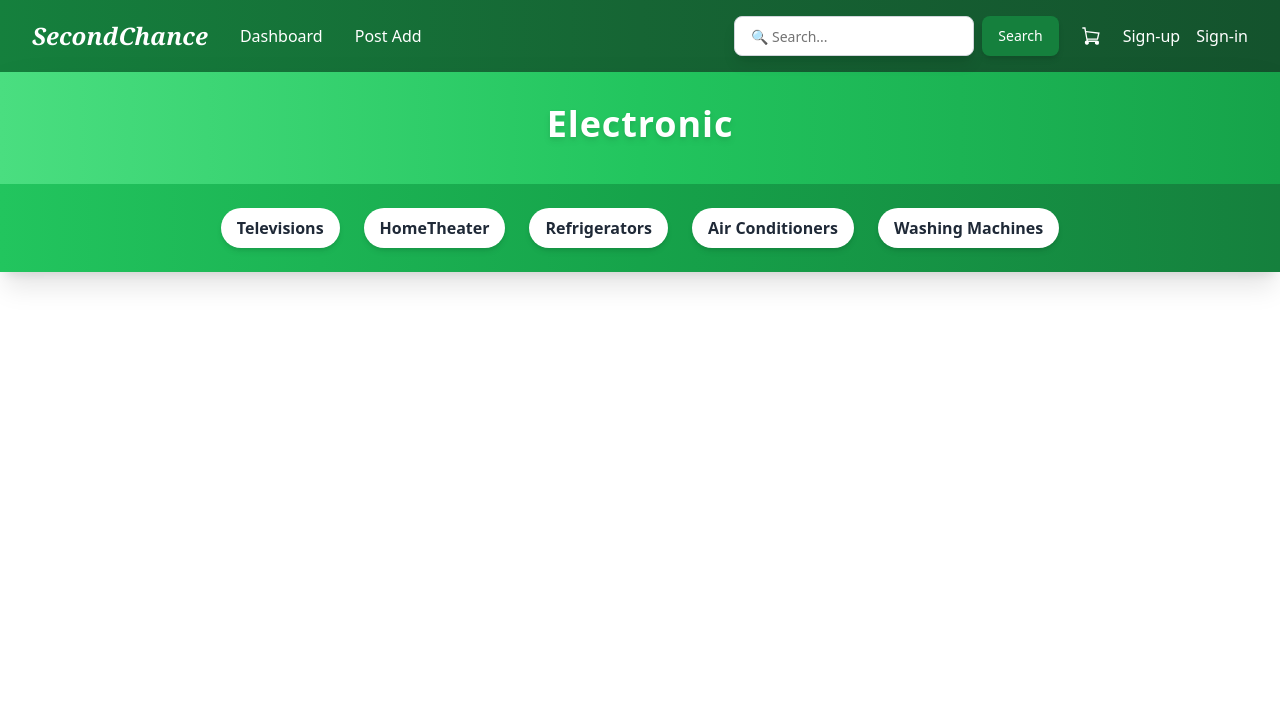
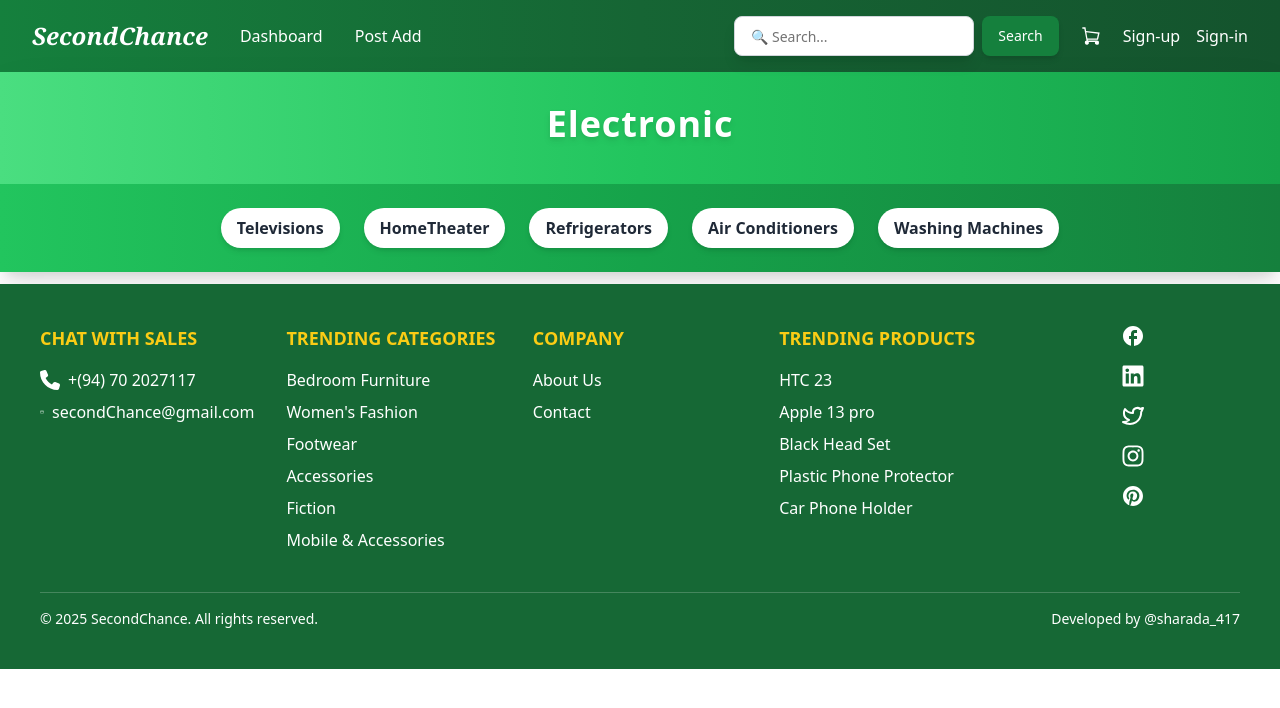
Before and after one commit to sharada0417/SecondChance, a React (Vite) app in the folder Frontend/: page /electronic/homeelectronics in a window 1280 px wide. Shown: the top 708 px of the page. Built offline with nearby package versions, Linux system fonts and the light colour scheme.

Commit message:
create footer

```diff
--- a/Frontend/src/Layout/root-layout.layout.jsx
+++ b/Frontend/src/Layout/root-layout.layout.jsx
@@ -5,6 +5,7 @@ import Navigation from "@/components/Navigation";
 import { Outlet } from "react-router-dom";
 import { CartProvider } from "@/pages/CartContext";
 import { Toaster } from "@/components/ui/toaster";
+import Footerpage from "@/pages/Footerpage";
 
 
 function RootLayout() {
@@ -13,6 +14,7 @@ function RootLayout() {
       <Navigation />
       <Outlet />
        <Toaster />
+       <Footerpage/>
     </CartProvider>
   );
 }
--- /dev/null
+++ b/Frontend/src/pages/Footerpage.jsx
@@ -0,0 +1,75 @@
+import React from 'react';
+import { MdFacebook, MdOutlineEmail } from "react-icons/md";
+import { FaLinkedin, FaInstagram, FaPhone } from "react-icons/fa6";
+import { TbBrandTwitter } from "react-icons/tb";
+import { BiLogoPinterest } from "react-icons/bi";
+
+const Footerpage = () => {
+  return (
+    <footer className="bg-[#166835] text-white p-10 text-base mt-3">
+      <div className="grid grid-cols-1 md:grid-cols-5 gap-8">
+        {/* Column 1: Contact Info */}
+        <div>
+          <h3 className="text-yellow-400 uppercase font-bold mb-4 text-lg">Chat With Sales</h3>
+          <p className="flex items-center mb-2 text-base">
+            <FaPhone className="mr-2 text-xl" /> +(94) 70 2027117
+          </p>
+          <p className="flex items-center text-base">
+            <MdOutlineEmail className="mr-2 text-xl" /> secondChance@gmail.com
+          </p>
+        </div>
+
+        {/* Column 2: Trending Categories */}
+        <div>
+          <h3 className="text-yellow-400 uppercase font-bold mb-4 text-lg">Trending Categories</h3>
+          <ul className="space-y-2">
+            <li><a href="/furnitures/bedroom/beds" className="hover:underline">Bedroom Furniture</a></li>
+            <li><a href="/fashion/women/dresses" className="hover:underline">Women's Fashion</a></li>
+            <li><a href="/fashion/footware/boots" className="hover:underline">Footwear</a></li>
+            <li><a href="/fashion/accessories/bags" className="hover:underline">Accessories</a></li>
+            <li><a href="/books/fiction/historicalfiction" className="hover:underline">Fiction</a></li>
+            <li><a href="/electronic/mobileacc/mobilephone" className="hover:underline">Mobile & Accessories</a></li>
+          </ul>
+        </div>
+
+        {/* Column 3: Company */}
+        <div>
+          <h3 className="text-yellow-400 uppercase font-bold mb-4 text-lg">Company</h3>
+          <ul className="space-y-2">
+            <li><a href="#" className="hover:underline">About Us</a></li>
+            <li><a href="#" className="hover:underline">Contact</a></li>
+          </ul>
+        </div>
+
+        {/* Column 4: Trending Products */}
+        <div>
+          <h3 className="text-yellow-400 uppercase font-bold mb-4 text-lg">Trending Products</h3>
+          <ul className="space-y-2">
+            <li><a href="/product/3" className="hover:underline">HTC 23</a></li>
+            <li><a href="/product/2" className="hover:underline">Apple 13 pro</a></li>
+            <li><a href="/product/19" className="hover:underline">Black Head Set</a></li>
+            <li><a href="/product/24" className="hover:underline">Plastic Phone Protector</a></li>
+            <li><a href="/product/27" className="hover:underline">Car Phone Holder</a></li>
+          </ul>
+        </div>
+
+        {/* Column 5: Social Media */}
+        <div className="flex flex-col items-center space-y-4">
+          <a href="https://facebook.com/" className="text-white hover:text-yellow-400 text-2xl"><MdFacebook /></a>
+          <a href="https://www.linkedin.com/" className="text-white hover:text-yellow-400 text-2xl"><FaLinkedin /></a>
+          <a href="https://x.com/" className="text-white hover:text-yellow-400 text-2xl"><TbBrandTwitter /></a>
+          <a href="https://www.instagram.com/" className="text-white hover:text-yellow-400 text-2xl"><FaInstagram /></a>
+          <a href="https://www.pinterest.com/" className="text-white hover:text-yellow-400 text-2xl"><BiLogoPinterest /></a>
+        </div>
+      </div>
+
+      {/* Bottom Bar */}
+      <div className="mt-10 border-t border-white/20 pt-4 flex flex-col md:flex-row justify-between items-center text-sm">
+        <div>© 2025 SecondChance. All rights reserved.</div>
+        <div>Developed by @sharada_417</div>
+      </div>
+    </footer>
+  );
+};
+
+export default Footerpage;
```
Also changed, not shown: Frontend/src/pages/Contactuspage.jsx (added).
